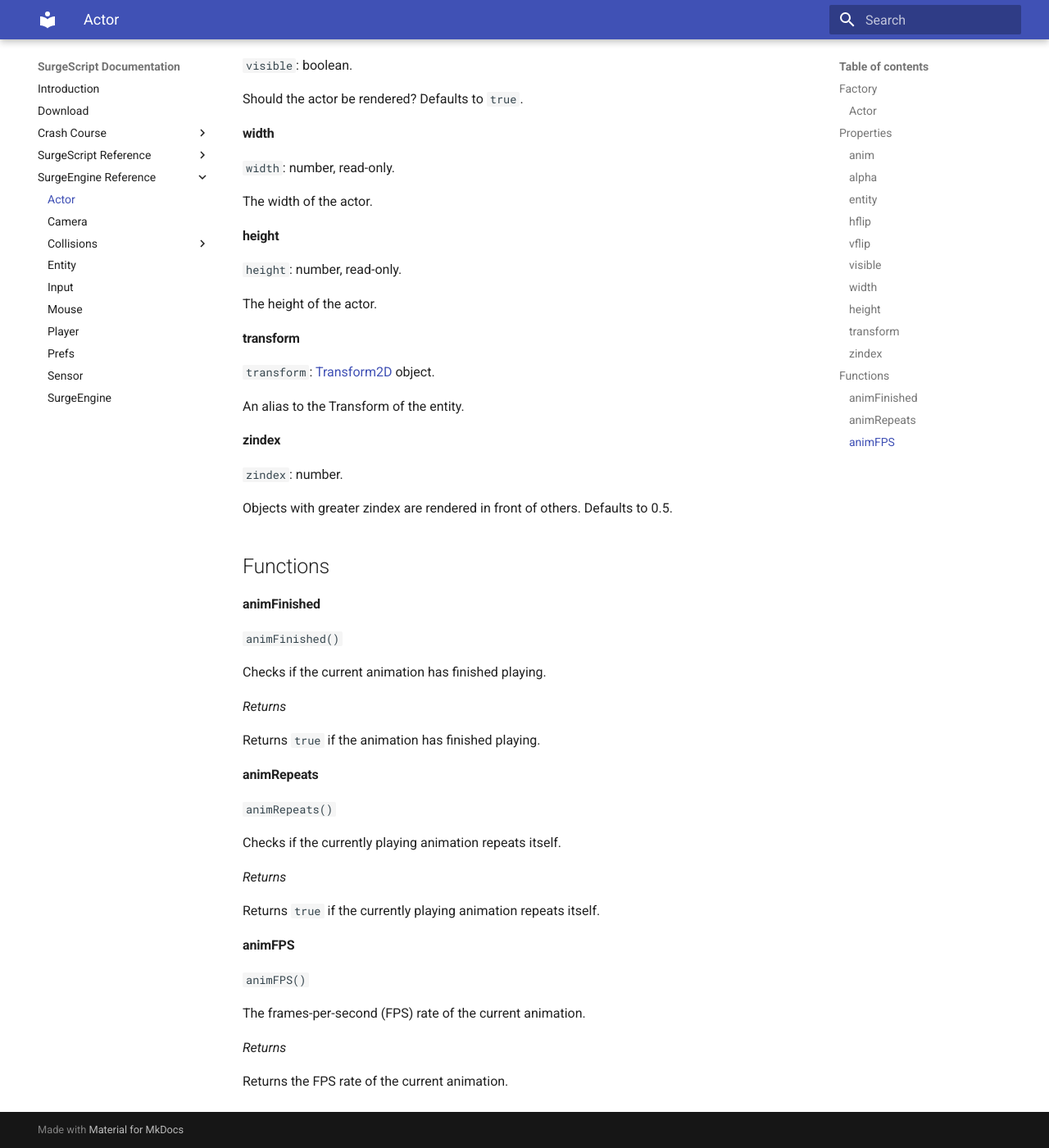
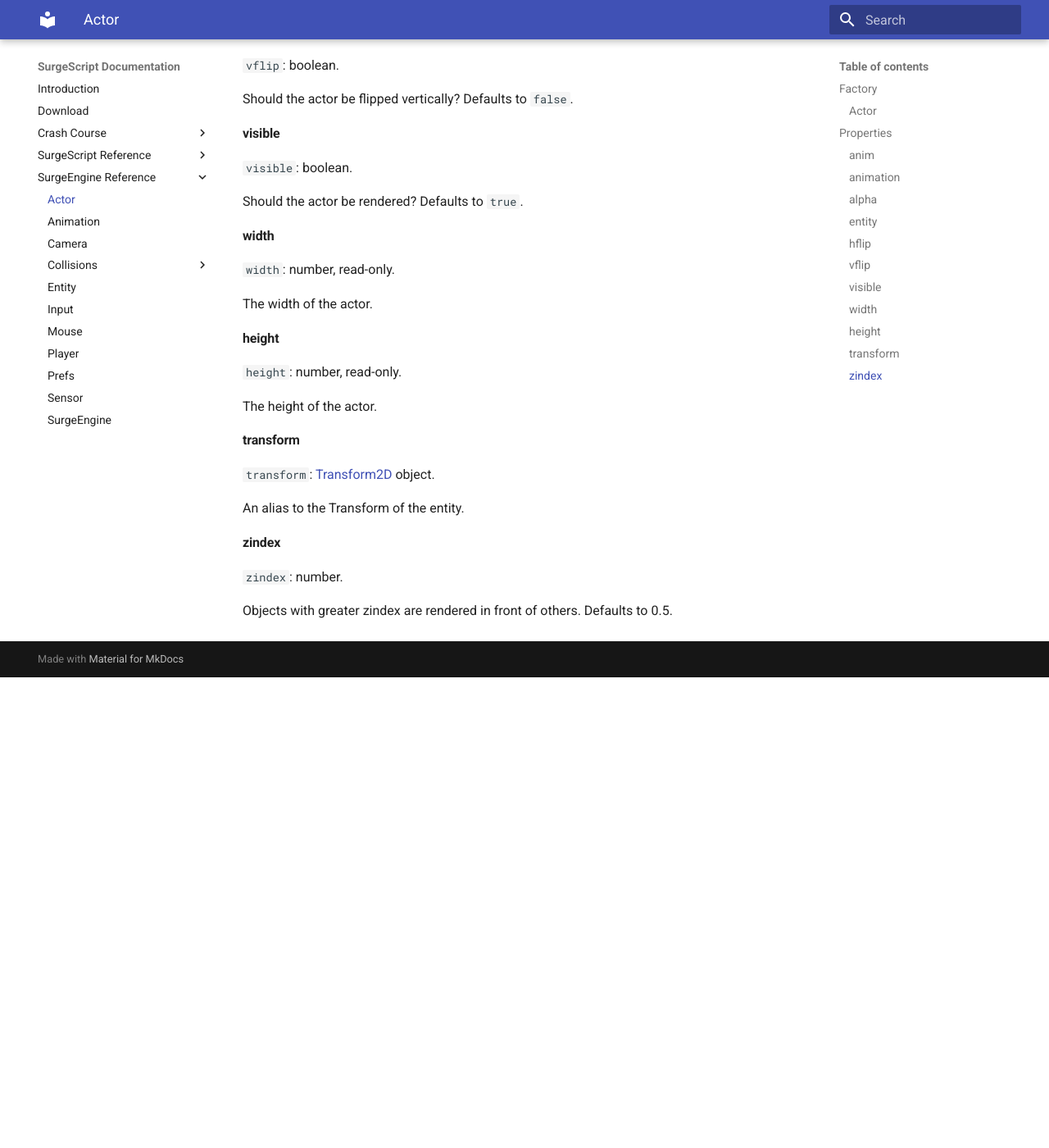
Before and after one commit to alemart/surgescript, an MkDocs documentation site: the page built from docs/engine/actor.md, in a window 1280 px wide and 1400 px high, scrolled down 1803 px. Shown: the whole window at 82% size. Built offline with MkDocs 1.6.1 and Material for MkDocs 9.7.7, drawn with Linux system fonts in a browser that asks for light colours; old or Windows-style settings are respelled for this version of MkDocs; after the commit the page ends 2629 px from its top, so only the background shows below that; some of the changed text lies outside the part shown.

Commit message:
Documented Animation API

```diff
--- a/docs/engine/actor.md
+++ b/docs/engine/actor.md
@@ -111,37 +117,3 @@
 `zindex`: number.
 
 Objects with greater zindex are rendered in front of others. Defaults to 0.5.
-
-
-Functions
----------
-
-#### animFinished
-
-`animFinished()`
-
-Checks if the current animation has finished playing.
-
-*Returns*
-
-Returns `true` if the animation has finished playing.
-
-#### animRepeats
-
-`animRepeats()`
-
-Checks if the currently playing animation repeats itself.
-
-*Returns*
-
-Returns `true` if the currently playing animation repeats itself.
-
-#### animFPS
-
-`animFPS()`
-
-The frames-per-second (FPS) rate of the current animation.
-
-*Returns*
-
-Returns the FPS rate of the current animation.
--- a/mkdocs.yml
+++ b/mkdocs.yml
@@ -43,6 +43,7 @@
         - 'System': 'reference/system.md'
     - 'SurgeEngine Reference':
         - 'Actor': 'engine/actor.md'
+        - 'Animation': 'engine/animation.md'
         - 'Camera': 'engine/camera.md'
         - 'Collisions':
             - 'Collider': 'engine/collider.md'
```
Also changed, not shown: other parts of docs/engine/actor.md (+7 -1 lines), docs/engine/animation.md (added, +78 -0 lines), docs/engine/player.md (+9 -1 lines).
